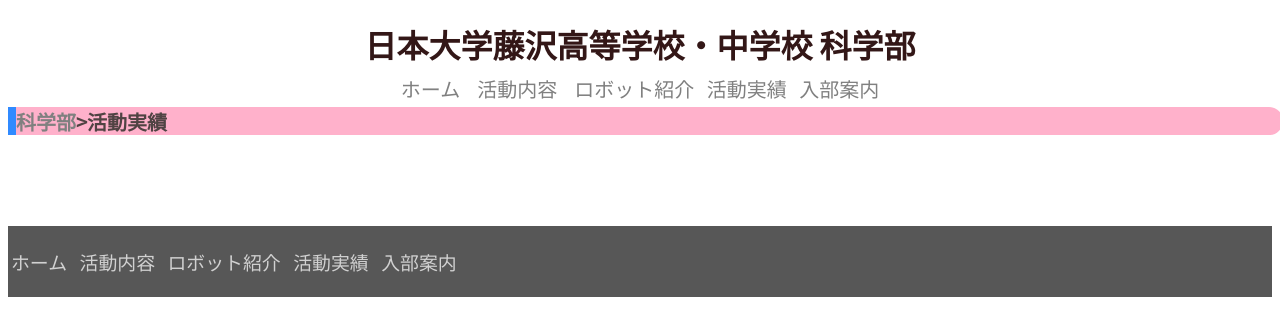
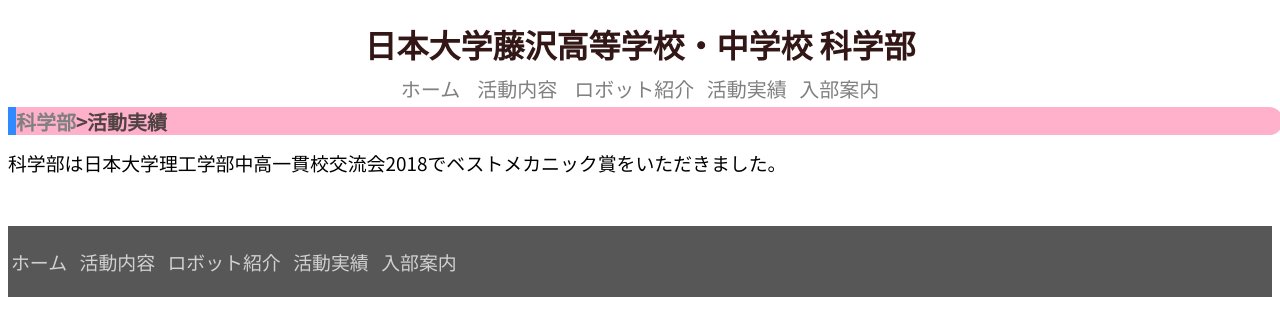
Before and after one commit to nf-science/nf-science.github.io, a Jekyll site: the page recoed.html, which Jekyll copies as it is, in a window 1280 px wide. Shown: the top 336 px of the page. Built offline with Jekyll 4.4.1, drawn with Linux system fonts in a browser that asks for light colours.

Commit message:
fixed bug of chapter_p is not displayed

```diff
--- a/recoed.html
+++ b/recoed.html
@@ -31,6 +31,8 @@
 
 <p class="chapter_p">科学部は日本大学理工学部中高一貫校交流会2018でベストメカニック賞をいただきました。</p>
 
+<p></p>
+
 <script type="text/javascript">tmp_under();</script>
 
 </body>
--- a/style/d.css
+++ b/style/d.css
@@ -178,11 +178,11 @@
 .chapter{
     position: absolute;top:90px;
 }
-
+/*
 .chapter_p{
     position: relative;top:110px;
 }
-
+*/
 .AI_picture{
     position: relative;
     top:150px;
```
